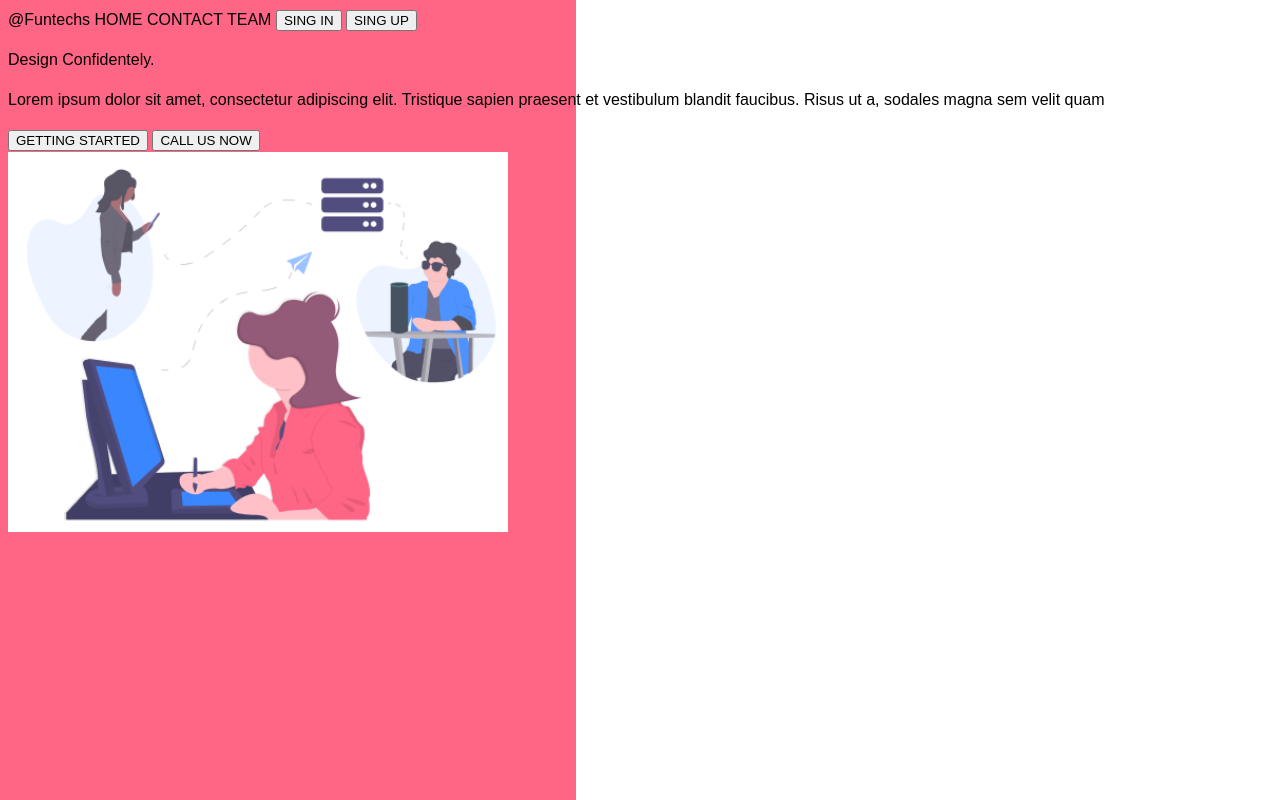
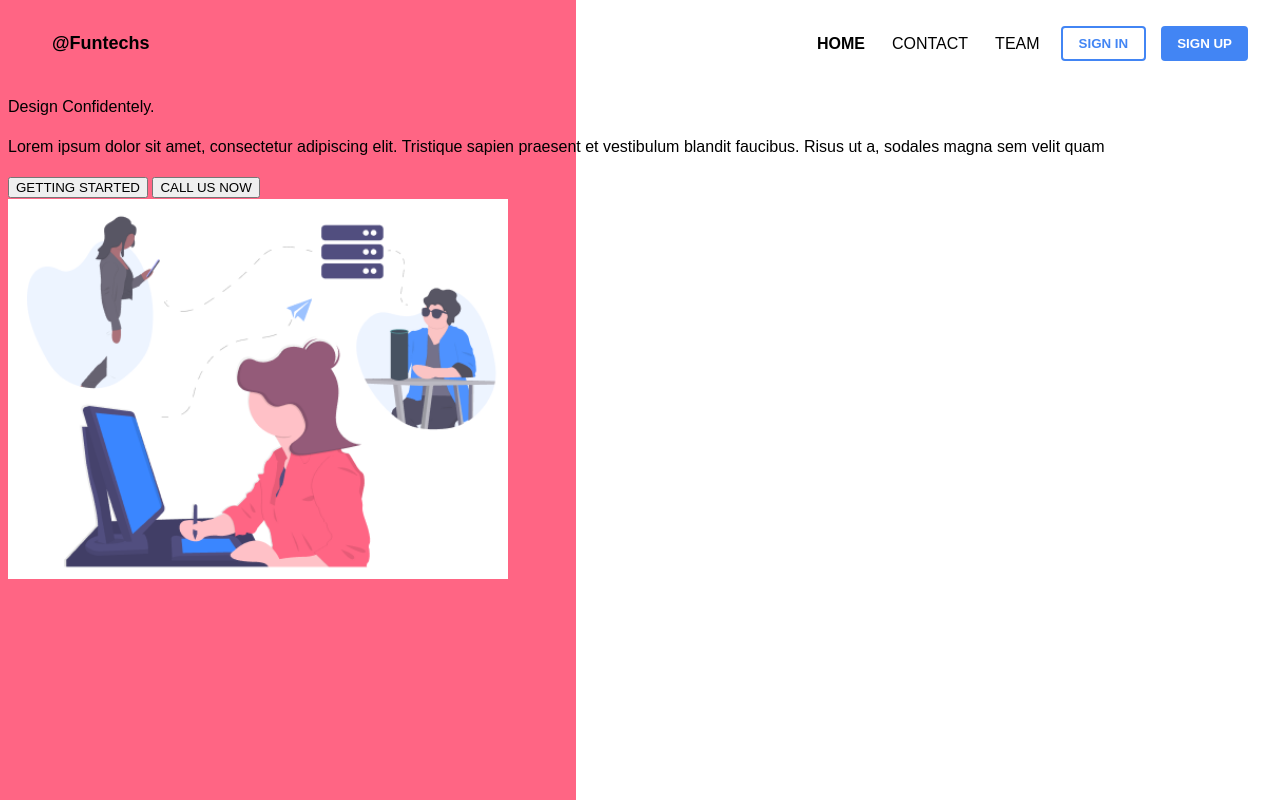
Before and after one commit to OleksandrYastremsky/html-css-landing, a plain HTML site: page index.html in a window 1280 px wide. Drawn offline with Linux system fonts and the light colour scheme.

Commit message:
new site

```diff
--- a/index.html
+++ b/index.html
@@ -9,28 +9,29 @@
 </head>
 <body>
     <div class="pink-square"></div>
-<header>
-    <div>
-        <span style="tag">@Funtechs</span>
-        <span style="home">HOME</span>
-        <span style="contact">CONTACT</span>
-        <span style="team">TEAM</span>
-        <button style="button-singin">SING IN</button>
-        <button style="button-singup">SING UP</button>
+<header class="navbar">
+    <span class="logo">@Funtechs</span>
+
+    <div class="navigation">
+      <button class="nav-btn active">HOME</button>
+      <button class="nav-btn">CONTACT</button>
+      <button class="nav-btn">TEAM</button>
+      <button class="sign-in">SIGN IN</button>
+      <button class="sign-up">SIGN UP</button>
     </div>
-</header>
+  </header>
 <main>
-    <div>
+    <div class="info">
         <p>Design Confidentely.</p>
         <p>Lorem ipsum dolor sit amet, consectetur adipiscing elit.
             Tristique sapien praesent et vestibulum blandit faucibus.
             Risus ut a, sodales magna sem velit quam</p>
     </div>
-    <div>
-        <button style="button-start">GETTING STARTED</button>
-        <button style="button-call">CALL US NOW</button>
+    <div calss="info-button">
+        <button class="button-start">GETTING STARTED</button>
+        <button class="button-call">CALL US NOW</button>
     </div>
-    <div>
+    <div class="image">
         <img src="image/img.png" alt="Жіночка з ноутом" width="500px">
     </div>
 </main>
--- a/styles.css
+++ b/styles.css
@@ -14,7 +14,70 @@ body {
   z-index: -5;
   }
 
-.tag {
-  padding: 10px;
-  background-color: rgb(255, 0, 0);
+body {
+  font-family: Arial, sans-serif;
 }
+
+.navbar {
+  display: flex;
+  justify-content: space-between;
+  align-items: center;
+  padding: 12px 24px;
+}
+
+
+.logo {
+  padding: 10px 20px;
+  color: black;
+  font-weight: bold;
+  font-size: 18px;
+  border-radius: 0 5px 5px 0;
+}
+
+/* Навігаційні кнопки */
+.navigation {
+  display: flex;
+  gap: 15px;
+}
+
+.nav-btn {
+  background: none;
+  border: none;
+  font-size: 16px;
+  color: black;
+  cursor: pointer;
+  font-weight: normal;
+}
+
+.nav-btn.active {
+  font-weight: bold;
+}
+
+.auth-buttons {
+  display: flex;
+  gap: 10px;
+}
+
+.sign-in {
+  padding: 8px 16px;
+  border: 2px solid #4285f4;
+  color: #4285f4;
+  background-color: transparent;
+  border-radius: 4px;
+  font-weight: bold;
+  cursor: pointer;
+}
+
+.sign-up {
+  padding: 8px 16px;
+  background-color: #4285f4;
+  color: white;
+  border: none;
+  border-radius: 4px;
+  font-weight: bold;
+  cursor: pointer;
+}
+
+.image {
+
+}
```
